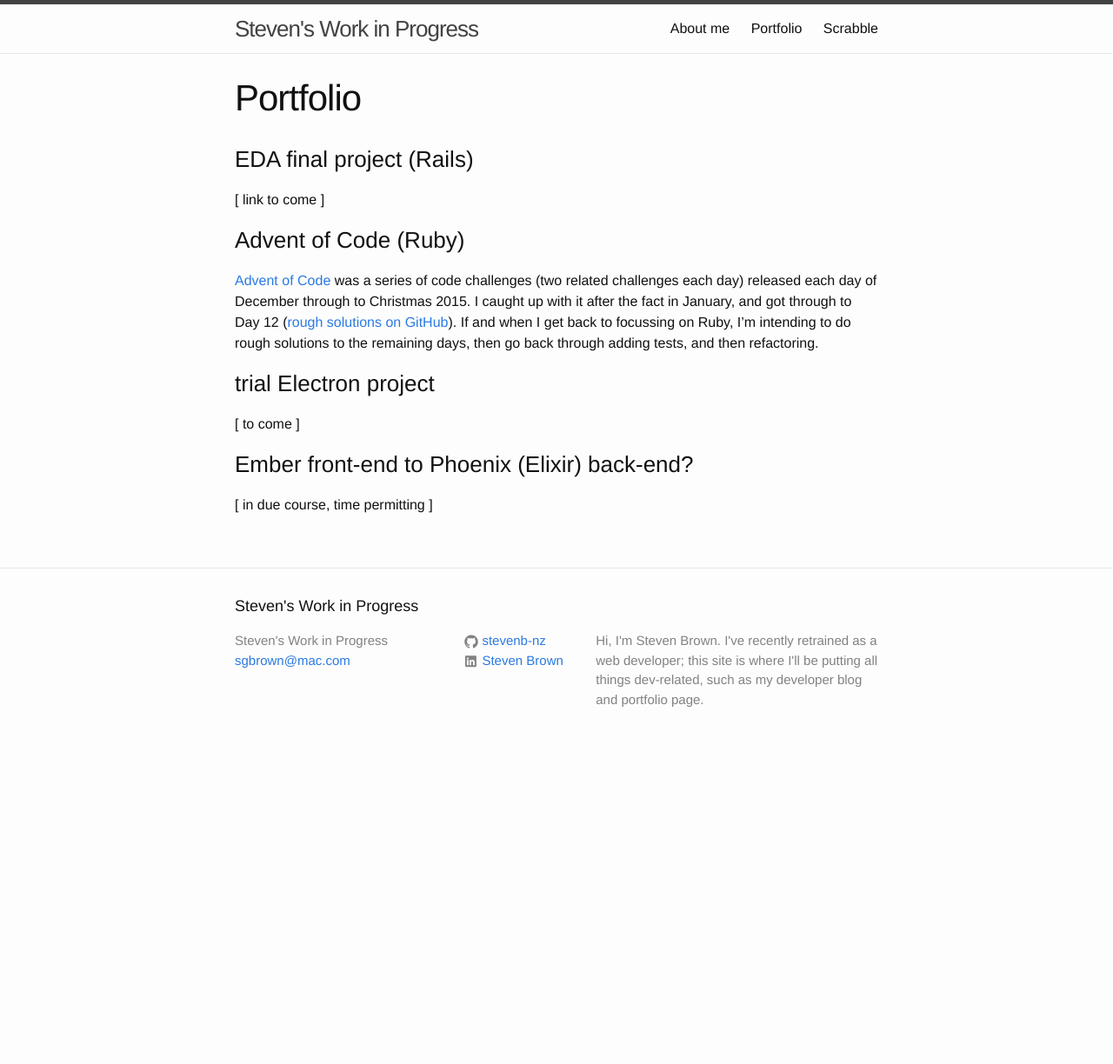
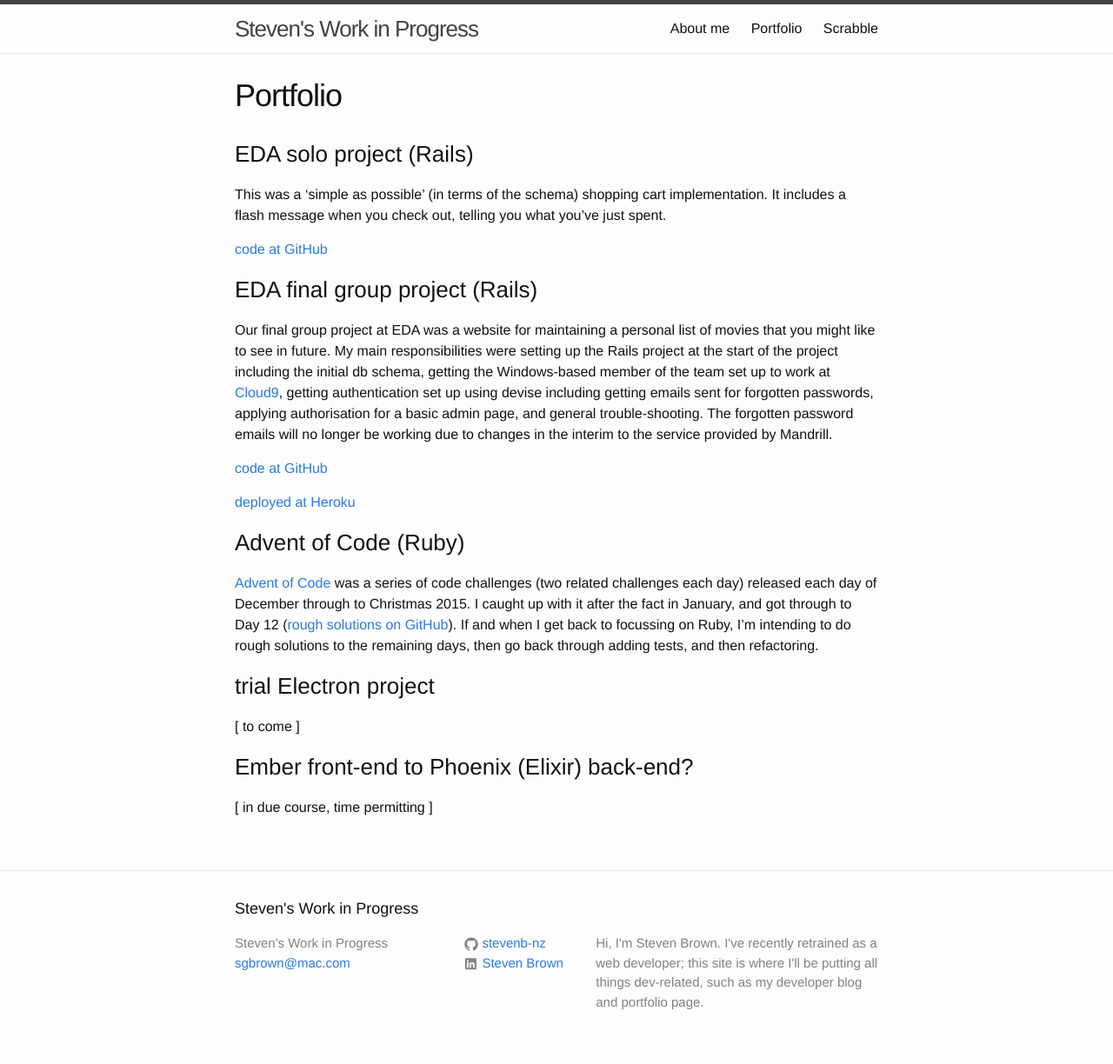
Before and after one commit to stevenb-nz/stevenb-nz.github.io, a Jekyll site: the page built from portfolio.md, in a window 1280 px wide. Shown: the whole page at 87% size. Built offline with Jekyll 4.4.1, drawn with Linux system fonts in a browser that asks for light colours; before the commit the page ends 900 px from its top, so only the background shows below that.

Commit message:
additions to portfolio page, change to heading size for pages

```diff
--- a/_layouts/page.html
+++ b/_layouts/page.html
@@ -4,7 +4,7 @@ layout: default
 <article class="post">
 
   <header class="post-header">
-    <h1 class="post-title">{{ page.title }}</h1>
+    <h1 class="page-title">{{ page.title }}</h1>
   </header>
 
   <div class="post-content">
--- a/_sass/_layout.scss
+++ b/_sass/_layout.scss
@@ -175,6 +175,12 @@
     font-size: 20px;
 }
 
+.page-title {
+    font-size: 36px;
+    letter-spacing: -1px;
+    line-height: 1;
+}
+
 .post-list {
     margin-left: 0;
     list-style: none;
--- a/portfolio.md
+++ b/portfolio.md
@@ -4,9 +4,19 @@ title: Portfolio
 permalink: /portfolio/
 ---
 
-### EDA final project (Rails)
+### EDA solo project (Rails)
 
-\[ link to come \]
+This was a 'simple as possible' (in terms of the schema) shopping cart implementation. It includes a flash message when you check out, telling you what you've just spent.
+
+[code at GitHub](https://github.com/stevenb-nz/shopping_cart_from_scratch)
+
+### EDA final group project (Rails)
+
+Our final group project at EDA was a website for maintaining a personal list of movies that you might like to see in future. My main responsibilities were setting up the Rails project at the start of the project including the initial db schema, getting the Windows-based member of the team set up to work at [Cloud9](c9.io), getting authentication set up using devise including getting emails sent for forgotten passwords, applying authorisation for a basic admin page, and general trouble-shooting. The forgotten password emails will no longer be working due to changes in the interim to the service provided by Mandrill.
+
+[code at GitHub](https://github.com/juliangommans/jam)
+
+[deployed at Heroku](https://moviejam.herokuapp.com/)
 
 ### Advent of Code (Ruby)
 
```
Also changed, not shown: scrabble.md (+1 -0 lines).
